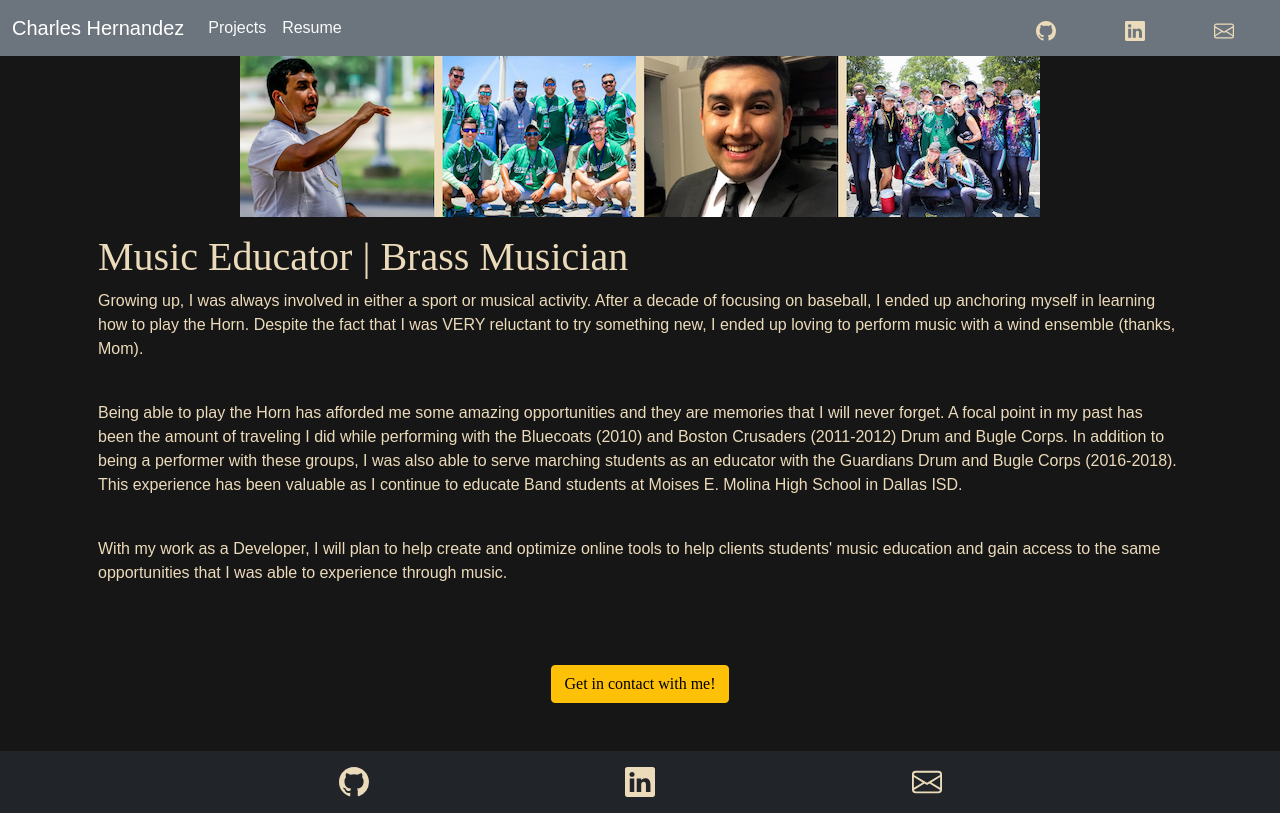
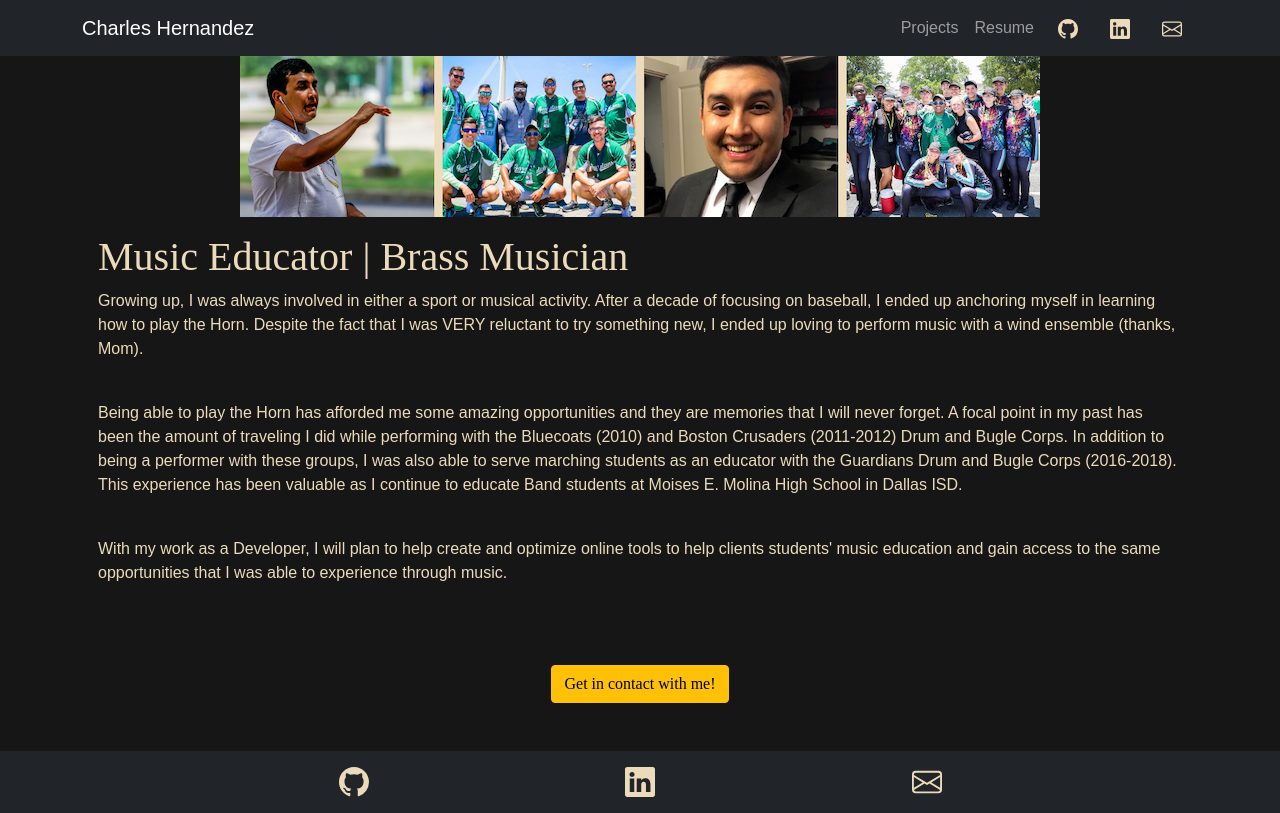
Before and after one commit to cah4758/cah4758.github.io, a React (Create React App) app: page / in a window 1280 px wide. Built offline with nearby package versions, Linux system fonts and the light colour scheme.

Commit message:
Navbar item alignment

```diff
--- a/src/App.js
+++ b/src/App.js
@@ -1,6 +1,6 @@
 import React from "react";
 import { BrowserRouter as Router, Routes, Route } from "react-router-dom";
-import Navbar from "./components/Navbar";
+import Linkbar from "./components/Linkbar";
 import Footer from "./components/Footer";
 import Home from "./pages/Home";
 import Projects from "./pages/Projects";
@@ -10,7 +10,7 @@ function App() {
   return (
     <Router>
       <div className="body">
-        <Navbar />
+        <Linkbar />
         <div className="container">
           <Routes>
             <Route exact path="/" element={<Home />} />
--- /dev/null
+++ b/src/components/Linkbar.js
@@ -0,0 +1,58 @@
+import React from "react";
+import { Link } from "react-router-dom";
+import { Navbar, Nav, Container } from "react-bootstrap";
+import "../index.css";
+import { Github, Linkedin, Envelope } from "react-bootstrap-icons";
+
+function Linkbar() {
+  return (
+    <>
+      <Navbar bg="dark" variant="dark" expand="lg">
+        <Container className="bg-dark">
+          <Navbar.Brand as={Link} to="/">
+            Charles Hernandez
+          </Navbar.Brand>
+          <Navbar.Toggle aria-controls="navbar" />
+          <Navbar.Collapse id="navbar" className="justify-content-end">
+            <Nav className="ml-auto">
+              <Nav.Link as={Link} to="/projects">
+                Projects
+              </Nav.Link>
+              <Nav.Link
+                as={Link}
+                to="https://drive.google.com/file/d/1gYgcOa7qEBqSoK-IuUTVLz1COQQkH0Gp/view"
+              >
+                Resume
+              </Nav.Link>
+            </Nav>
+            <Nav className="flex-row">
+              <Nav.Link
+                as={Link}
+                className="mx-2"
+                to="https://github.com/cah4758"
+              >
+                <Github size={20} />
+              </Nav.Link>
+              <Nav.Link
+                as={Link}
+                className="mx-2"
+                to="https://www.linkedin.com/in/charlesh4758/"
+              >
+                <Linkedin size={20} />
+              </Nav.Link>
+              <Nav.Link
+                as={Link}
+                className="mx-2"
+                to="mailto:charlesh4758@gmail.com"
+              >
+                <Envelope size={20} />
+              </Nav.Link>
+            </Nav>
+          </Navbar.Collapse>
+        </Container>
+      </Navbar>
+    </>
+  );
+}
+
+export default Linkbar;
--- a/src/components/Navbar.js
+++ /dev/null
@@ -1,72 +0,0 @@
-import React from "react";
-import "../index.css";
-import { Github, Linkedin, Envelope } from "react-bootstrap-icons";
-
-function Navbar() {
-  return (
-    <nav className="navbar navbar-expand-lg navbar-dark bg-secondary">
-      <div className="container-fluid">
-        <a href="/" className="navbar-brand">
-          Charles Hernandez
-        </a>
-        <button
-          className="navbar-toggler bg-dark"
-          type="button"
-          data-bs-toggle="collapse"
-          data-bs-target="#navbarTogglerDemo02"
-          aria-controls="navbarTogglerDemo02"
-          aria-expanded="false"
-          aria-label="Toggle navigation"
-        >
-          <span className="navbar-toggler-icon bg-dark"></span>
-        </button>
-        <div className="collapse navbar-collapse" id="navbarTogglerDemo02">
-          <ul className="navbar-nav text-center me-auto mb-2 mb-lg-0">
-            <li className="nav-item">
-              <a className="nav-link text-light" href="/projects">
-                Projects
-              </a>
-            </li>
-
-            <li className="nav-item">
-              <a
-                className="nav-link text-light"
-                href="https://drive.google.com/file/d/1gYgcOa7qEBqSoK-IuUTVLz1COQQkH0Gp/view"
-                rel="noreferrer"
-                target="_blank"
-              >
-                Resume
-              </a>
-            </li>
-          </ul>
-          <div className="mt-1 d-flex justify-content-around w-25">
-            <a
-              href="https://github.com/cah4758"
-              target="_blank"
-              rel="noreferrer"
-            >
-              <Github size={20} />
-            </a>
-
-            <a
-              href="https://www.linkedin.com/in/charlesh4758/"
-              target="_blank"
-              rel="noreferrer"
-            >
-              <Linkedin size={20} />
-            </a>
-            <a
-              href="mailto:charlesh4758@gmail.com"
-              target="_blank"
-              rel="noreferrer"
-            >
-              <Envelope size={20} />
-            </a>
-          </div>
-        </div>
-      </div>
-    </nav>
-  );
-}
-
-export default Navbar;
```
